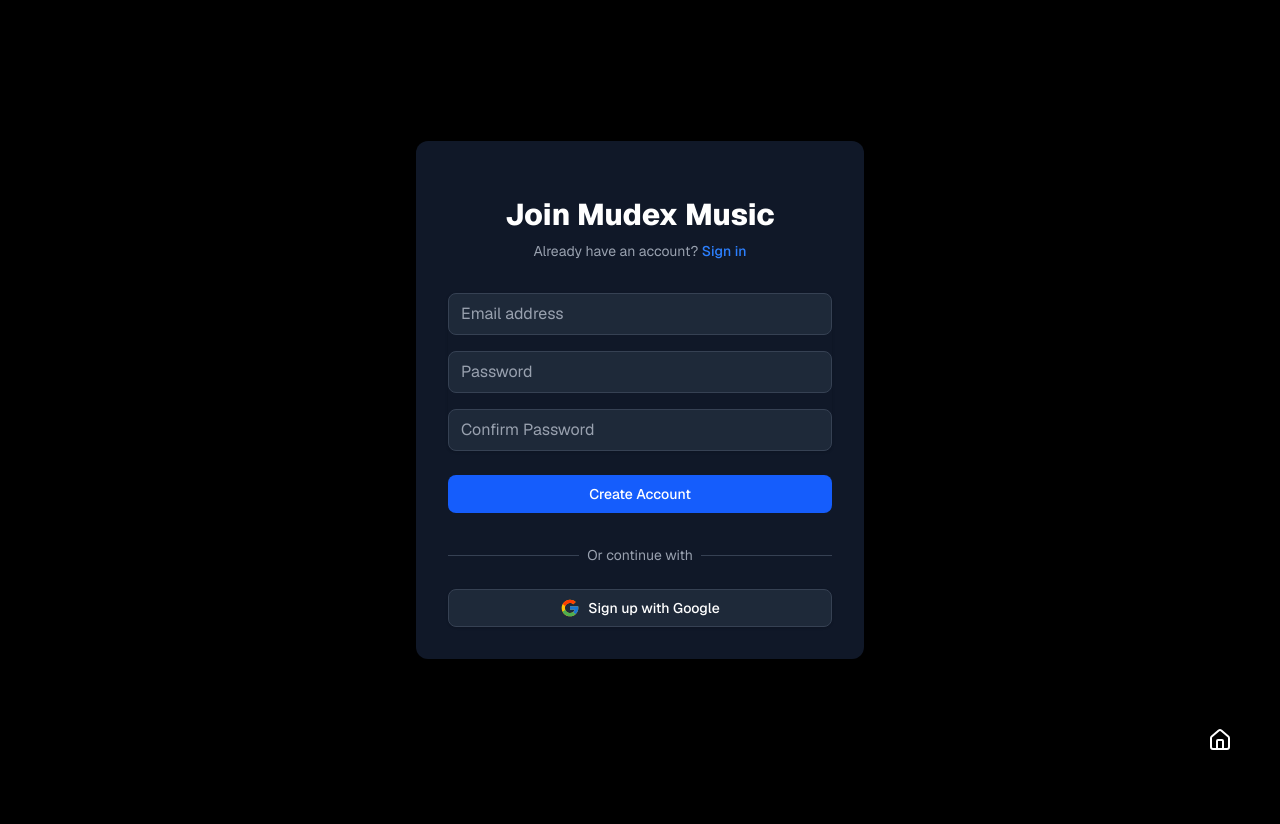
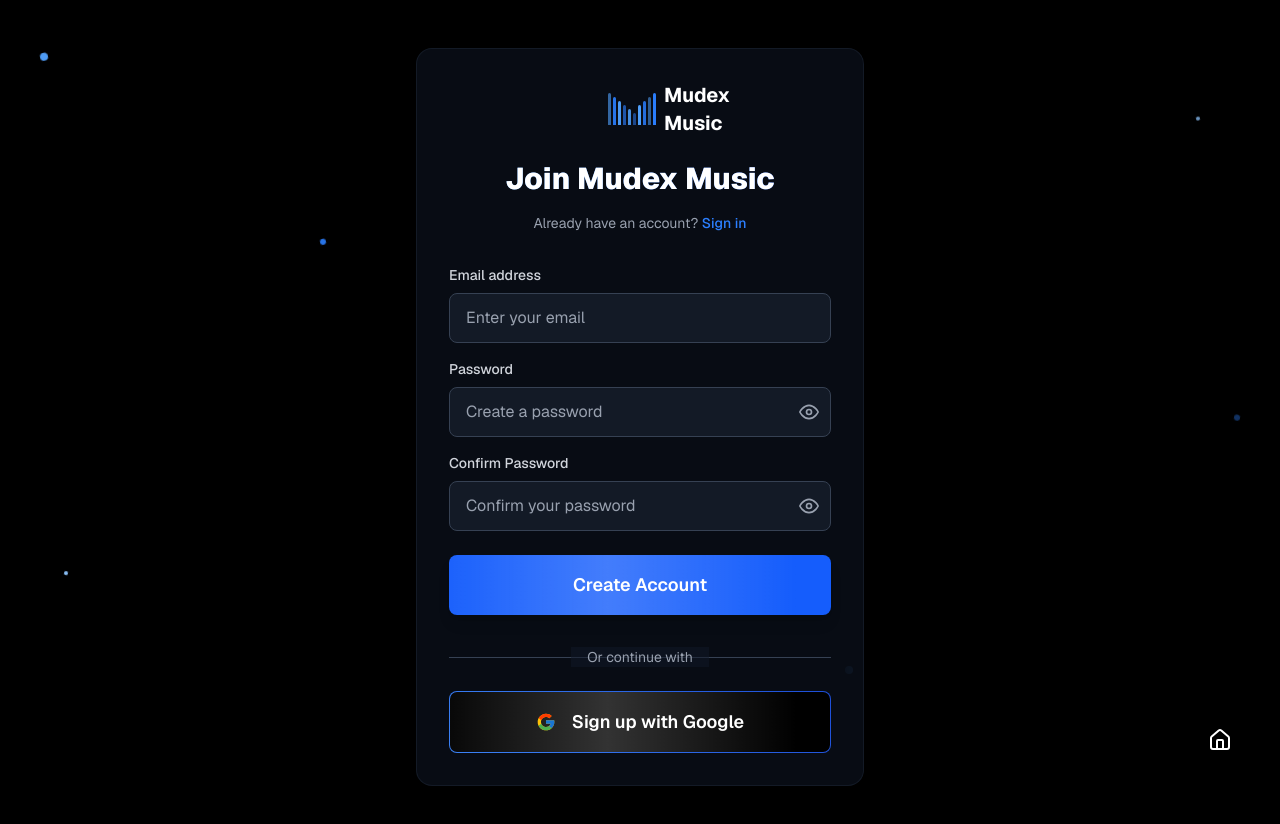
Before and after one commit to vaishcodescape/Mudex-Music, a Next.js app: page /pages/signup in a window 1280 px wide. Shown: the top 824 px of the page. Before the commit the page ends 800 px from the top, so only its background shows below. Built offline with nearby package versions, Linux system fonts and the light colour scheme.

Commit message:
animations added

```diff
--- a/src/app/pages/signin/page.tsx
+++ b/src/app/pages/signin/page.tsx
@@ -3,13 +3,17 @@
 import { useState } from 'react';
 import Link from 'next/link';
 import { FcGoogle } from 'react-icons/fc';
+import { FiEye, FiEyeOff } from 'react-icons/fi';
 import { signIn } from 'next-auth/react';
 import { useRouter } from 'next/navigation';
+import Button from '@/app/components/Button';
+import AnimatedLogo from '@/app/components/AnimatedLogo';
 
 export default function SignIn() {
   const router = useRouter();
   const [email, setEmail] = useState('');
   const [password, setPassword] = useState('');
+  const [showPassword, setShowPassword] = useState(false);
   const [error, setError] = useState('');
   const [isLoading, setIsLoading] = useState(false);
 
@@ -42,13 +46,28 @@
   };
 
   return (
-    <div className="min-h-screen bg-black text-white flex items-center justify-center px-4">
-      <div className="max-w-md w-full space-y-8 bg-gray-900 p-8 rounded-xl shadow-2xl animate-in fade-in slide-in-from-bottom-4 duration-1000">
-        <div className="animate-in fade-in duration-1000 delay-200">
-          <h2 className="mt-6 text-center text-3xl font-extrabold text-white">
+    <div className="min-h-screen bg-black text-white animate-page-fade-in relative overflow-hidden">
+      {/* Floating particles background */}
+      <div className="absolute inset-0 pointer-events-none">
+        <div className="absolute top-20 left-10 w-2 h-2 bg-blue-400 rounded-full animate-particle opacity-30"></div>
+        <div className="absolute top-32 right-20 w-1 h-1 bg-blue-300 rounded-full animate-particle opacity-40" style={{animationDelay: '2s'}}></div>
+        <div className="absolute top-64 left-1/4 w-1.5 h-1.5 bg-blue-500 rounded-full animate-particle opacity-20" style={{animationDelay: '4s'}}></div>
+        <div className="absolute bottom-40 right-1/3 w-2 h-2 bg-blue-400 rounded-full animate-particle opacity-35" style={{animationDelay: '6s'}}></div>
+        <div className="absolute bottom-60 left-16 w-1 h-1 bg-blue-300 rounded-full animate-particle opacity-25" style={{animationDelay: '3s'}}></div>
+        <div className="absolute top-1/2 right-10 w-1.5 h-1.5 bg-blue-500 rounded-full animate-particle opacity-30" style={{animationDelay: '5s'}}></div>
+      </div>
+
+      {/* Main content */}
+      <div className="relative z-10 flex items-center justify-center min-h-screen px-4 py-12">
+        <div className="max-w-md w-full space-y-8 bg-gray-900/50 backdrop-blur-xl p-8 rounded-2xl shadow-2xl border border-gray-800/50 animate-in fade-in slide-in-from-bottom-4 duration-1000">
+          <div className="flex flex-col items-center space-y-4 animate-in fade-in duration-1000 delay-200">
+            <div className="w-16 h-16">
+              <AnimatedLogo />
+            </div>
+            <h2 className="text-3xl font-extrabold text-white text-center bg-gradient-to-r from-blue-400 to-blue-600 bg-clip-text text-transparent">
               Welcome Back
             </h2>
-          <p className="mt-2 text-center text-sm text-gray-400">
+            <p className="text-center text-sm text-gray-400">
               Or{' '}
               <Link href="/pages/signup" className="font-medium text-blue-500 hover:text-blue-400 transition-colors duration-200">
                 create a new account
@@ -57,15 +76,15 @@
           </div>
 
           {error && (
-          <div className="bg-red-500/10 border border-red-500 text-red-500 px-4 py-3 rounded relative animate-in fade-in slide-in-from-top-2 duration-200" role="alert">
+            <div className="bg-red-500/10 border border-red-500 text-red-500 px-4 py-3 rounded-lg relative animate-in fade-in slide-in-from-top-2 duration-200" role="alert">
               <span className="block sm:inline">{error}</span>
             </div>
           )}
 
           <form className="mt-8 space-y-6 animate-in fade-in duration-1000 delay-300" onSubmit={handleSubmit}>
-          <div className="rounded-md shadow-sm space-y-4">
+            <div className="rounded-md space-y-4">
               <div className="animate-in fade-in slide-in-from-left-2 duration-500 delay-400">
-              <label htmlFor="email" className="sr-only">
+                <label htmlFor="email" className="block text-sm font-medium text-gray-300 mb-2">
                   Email address
                 </label>
                 <input
@@ -73,28 +92,42 @@
                   name="email"
                   type="email"
                   required
-                className="appearance-none rounded-lg relative block w-full px-3 py-2 border border-gray-700 bg-gray-800 placeholder-gray-400 text-white focus:outline-none focus:ring-2 focus:ring-blue-500 focus:border-transparent transition-all duration-200"
-                placeholder="Email address"
+                  className="appearance-none rounded-lg relative block w-full px-4 py-3 border border-gray-700 bg-gray-800/50 placeholder-gray-400 text-white focus:outline-none focus:ring-2 focus:ring-blue-500 focus:border-transparent transition-all duration-200"
+                  placeholder="Enter your email"
                   value={email}
                   onChange={(e) => setEmail(e.target.value)}
                   disabled={isLoading}
                 />
               </div>
               <div className="animate-in fade-in slide-in-from-left-2 duration-500 delay-500">
-              <label htmlFor="password" className="sr-only">
+                <label htmlFor="password" className="block text-sm font-medium text-gray-300 mb-2">
                   Password
                 </label>
+                <div className="relative">
                   <input
                     id="password"
                     name="password"
-                type="password"
+                    type={showPassword ? "text" : "password"}
                     required
-                className="appearance-none rounded-lg relative block w-full px-3 py-2 border border-gray-700 bg-gray-800 placeholder-gray-400 text-white focus:outline-none focus:ring-2 focus:ring-blue-500 focus:border-transparent transition-all duration-200"
-                placeholder="Password"
+                    className="appearance-none rounded-lg relative block w-full px-4 py-3 border border-gray-700 bg-gray-800/50 placeholder-gray-400 text-white focus:outline-none focus:ring-2 focus:ring-blue-500 focus:border-transparent transition-all duration-200 pr-12"
+                    placeholder="Enter your password"
                     value={password}
                     onChange={(e) => setPassword(e.target.value)}
                     disabled={isLoading}
                   />
+                  <button
+                    type="button"
+                    onClick={() => setShowPassword(!showPassword)}
+                    className="absolute inset-y-0 right-0 pr-3 flex items-center text-gray-400 hover:text-gray-300 transition-colors duration-200"
+                    tabIndex={-1}
+                  >
+                    {showPassword ? (
+                      <FiEyeOff className="h-5 w-5" />
+                    ) : (
+                      <FiEye className="h-5 w-5" />
+                    )}
+                  </button>
+                </div>
               </div>
             </div>
 
@@ -104,7 +137,7 @@
                   id="remember-me"
                   name="remember-me"
                   type="checkbox"
-                className="h-4 w-4 text-blue-500 focus:ring-blue-500 border-gray-700 rounded bg-gray-800 transition-colors duration-200"
+                  className="h-4 w-4 text-blue-500 focus:ring-blue-500 border-gray-700 rounded bg-gray-800/50 transition-colors duration-200"
                   disabled={isLoading}
                 />
                 <label htmlFor="remember-me" className="ml-2 block text-sm text-gray-400">
@@ -114,41 +147,47 @@
 
               <div className="text-sm">
                 <Link href="/forgot-password" className="font-medium text-blue-500 hover:text-blue-400 transition-colors duration-200">
-                Forgot your password?
+                  Forgot password?
                 </Link>
               </div>
             </div>
 
             <div className="animate-in fade-in duration-500 delay-700">
-            <button
+              <Button
                 type="submit"
+                variant="primary"
+                size="lg"
+                className="w-full"
+                loading={isLoading}
                 disabled={isLoading}
-              className="group relative w-full flex justify-center py-2 px-4 border border-transparent text-sm font-medium rounded-lg text-white bg-blue-600 hover:bg-blue-700 focus:outline-none focus:ring-2 focus:ring-offset-2 focus:ring-blue-500 disabled:opacity-50 disabled:cursor-not-allowed transition-all duration-200 hover:scale-[1.02] active:scale-[0.98]"
               >
-              {isLoading ? 'Signing in...' : 'Sign in'}
-            </button>
+                Sign in
+              </Button>
             </div>
           </form>
 
-        <div className="mt-6 animate-in fade-in duration-500 delay-800">
+          <div className="mt-8 animate-in fade-in duration-500 delay-800">
             <div className="relative">
               <div className="absolute inset-0 flex items-center">
                 <div className="w-full border-t border-gray-700"></div>
               </div>
               <div className="relative flex justify-center text-sm">
-              <span className="px-2 bg-gray-900 text-gray-400">Or continue with</span>
+                <span className="px-4 bg-gray-900/50 text-gray-400">Or continue with</span>
               </div>
             </div>
 
             <div className="mt-6">
-            <button
+              <Button
                 onClick={handleGoogleSignIn}
+                variant="secondary"
+                size="lg"
+                className="w-full"
                 disabled={isLoading}
-              className="w-full flex items-center justify-center px-4 py-2 border border-gray-700 rounded-lg shadow-sm text-sm font-medium text-white bg-gray-800 hover:bg-gray-700 focus:outline-none focus:ring-2 focus:ring-offset-2 focus:ring-blue-500 disabled:opacity-50 disabled:cursor-not-allowed transition-all duration-200 hover:scale-[1.02] active:scale-[0.98]"
               >
                 <FcGoogle className="h-5 w-5 mr-2" />
                 Sign in with Google
-            </button>
+              </Button>
+            </div>
           </div>
         </div>
       </div>
--- a/src/app/pages/signup/page.tsx
+++ b/src/app/pages/signup/page.tsx
@@ -3,14 +3,19 @@
 import { useState } from 'react';
 import Link from 'next/link';
 import { FcGoogle } from 'react-icons/fc';
+import { FiEye, FiEyeOff } from 'react-icons/fi';
 import { signIn } from 'next-auth/react';
 import { useRouter } from 'next/navigation';
+import Button from '@/app/components/Button';
+import AnimatedLogo from '@/app/components/AnimatedLogo';
 
 export default function SignUp() {
   const router = useRouter();
   const [email, setEmail] = useState('');
   const [password, setPassword] = useState('');
   const [confirmPassword, setConfirmPassword] = useState('');
+  const [showPassword, setShowPassword] = useState(false);
+  const [showConfirmPassword, setShowConfirmPassword] = useState(false);
   const [error, setError] = useState('');
   const [isLoading, setIsLoading] = useState(false);
 
@@ -41,13 +46,28 @@
   };
 
   return (
-    <div className="min-h-screen bg-black text-white flex items-center justify-center px-4">
-      <div className="max-w-md w-full space-y-8 bg-gray-900 p-8 rounded-xl shadow-2xl animate-in fade-in slide-in-from-bottom-4 duration-1000">
-        <div className="animate-in fade-in duration-1000 delay-200">
-          <h2 className="mt-6 text-center text-3xl font-extrabold text-white">
+    <div className="min-h-screen bg-black text-white animate-page-fade-in relative overflow-hidden">
+      {/* Floating particles background */}
+      <div className="absolute inset-0 pointer-events-none">
+        <div className="absolute top-20 left-10 w-2 h-2 bg-blue-400 rounded-full animate-particle opacity-30"></div>
+        <div className="absolute top-32 right-20 w-1 h-1 bg-blue-300 rounded-full animate-particle opacity-40" style={{animationDelay: '2s'}}></div>
+        <div className="absolute top-64 left-1/4 w-1.5 h-1.5 bg-blue-500 rounded-full animate-particle opacity-20" style={{animationDelay: '4s'}}></div>
+        <div className="absolute bottom-40 right-1/3 w-2 h-2 bg-blue-400 rounded-full animate-particle opacity-35" style={{animationDelay: '6s'}}></div>
+        <div className="absolute bottom-60 left-16 w-1 h-1 bg-blue-300 rounded-full animate-particle opacity-25" style={{animationDelay: '3s'}}></div>
+        <div className="absolute top-1/2 right-10 w-1.5 h-1.5 bg-blue-500 rounded-full animate-particle opacity-30" style={{animationDelay: '5s'}}></div>
+      </div>
+
+      {/* Main content */}
+      <div className="relative z-10 flex items-center justify-center min-h-screen px-4 py-12">
+        <div className="max-w-md w-full space-y-8 bg-gray-900/50 backdrop-blur-xl p-8 rounded-2xl shadow-2xl border border-gray-800/50 animate-in fade-in slide-in-from-bottom-4 duration-1000">
+          <div className="flex flex-col items-center space-y-4 animate-in fade-in duration-1000 delay-200">
+            <div className="w-16 h-16">
+              <AnimatedLogo />
+            </div>
+            <h2 className="text-3xl font-extrabold text-white text-center bg-gradient-to-r from-blue-400 to-blue-600 bg-clip-text text-transparent">
               Join Mudex Music
             </h2>
-          <p className="mt-2 text-center text-sm text-gray-400">
+            <p className="text-center text-sm text-gray-400">
               Already have an account?{' '}
               <Link href="/pages/signin" className="font-medium text-blue-500 hover:text-blue-400 transition-colors duration-200">
                 Sign in
@@ -56,15 +76,15 @@
           </div>
 
           {error && (
-          <div className="bg-red-500/10 border border-red-500 text-red-500 px-4 py-3 rounded relative animate-in fade-in slide-in-from-top-2 duration-200" role="alert">
+            <div className="bg-red-500/10 border border-red-500 text-red-500 px-4 py-3 rounded-lg relative animate-in fade-in slide-in-from-top-2 duration-200" role="alert">
               <span className="block sm:inline">{error}</span>
             </div>
           )}
 
           <form className="mt-8 space-y-6 animate-in fade-in duration-1000 delay-300" onSubmit={handleSubmit}>
-          <div className="rounded-md shadow-sm space-y-4">
+            <div className="rounded-md space-y-4">
               <div className="animate-in fade-in slide-in-from-left-2 duration-500 delay-400">
-              <label htmlFor="email" className="sr-only">
+                <label htmlFor="email" className="block text-sm font-medium text-gray-300 mb-2">
                   Email address
                 </label>
                 <input
@@ -72,77 +92,111 @@
                   name="email"
                   type="email"
                   required
-                className="appearance-none rounded-lg relative block w-full px-3 py-2 border border-gray-700 bg-gray-800 placeholder-gray-400 text-white focus:outline-none focus:ring-2 focus:ring-blue-500 focus:border-transparent transition-all duration-200"
-                placeholder="Email address"
+                  className="appearance-none rounded-lg relative block w-full px-4 py-3 border border-gray-700 bg-gray-800/50 placeholder-gray-400 text-white focus:outline-none focus:ring-2 focus:ring-blue-500 focus:border-transparent transition-all duration-200"
+                  placeholder="Enter your email"
                   value={email}
                   onChange={(e) => setEmail(e.target.value)}
                   disabled={isLoading}
                 />
               </div>
               <div className="animate-in fade-in slide-in-from-left-2 duration-500 delay-500">
-              <label htmlFor="password" className="sr-only">
+                <label htmlFor="password" className="block text-sm font-medium text-gray-300 mb-2">
                   Password
                 </label>
+                <div className="relative">
                   <input
                     id="password"
                     name="password"
-                type="password"
+                    type={showPassword ? "text" : "password"}
                     required
-                className="appearance-none rounded-lg relative block w-full px-3 py-2 border border-gray-700 bg-gray-800 placeholder-gray-400 text-white focus:outline-none focus:ring-2 focus:ring-blue-500 focus:border-transparent transition-all duration-200"
-                placeholder="Password"
+                    className="appearance-none rounded-lg relative block w-full px-4 py-3 border border-gray-700 bg-gray-800/50 placeholder-gray-400 text-white focus:outline-none focus:ring-2 focus:ring-blue-500 focus:border-transparent transition-all duration-200 pr-12"
+                    placeholder="Create a password"
                     value={password}
                     onChange={(e) => setPassword(e.target.value)}
                     disabled={isLoading}
                   />
+                  <button
+                    type="button"
+                    onClick={() => setShowPassword(!showPassword)}
+                    className="absolute inset-y-0 right-0 pr-3 flex items-center text-gray-400 hover:text-gray-300 transition-colors duration-200"
+                    tabIndex={-1}
+                  >
+                    {showPassword ? (
+                      <FiEyeOff className="h-5 w-5" />
+                    ) : (
+                      <FiEye className="h-5 w-5" />
+                    )}
+                  </button>
+                </div>
               </div>
               <div className="animate-in fade-in slide-in-from-left-2 duration-500 delay-600">
-              <label htmlFor="confirm-password" className="sr-only">
+                <label htmlFor="confirm-password" className="block text-sm font-medium text-gray-300 mb-2">
                   Confirm Password
                 </label>
+                <div className="relative">
                   <input
                     id="confirm-password"
                     name="confirm-password"
-                type="password"
+                    type={showConfirmPassword ? "text" : "password"}
                     required
-                className="appearance-none rounded-lg relative block w-full px-3 py-2 border border-gray-700 bg-gray-800 placeholder-gray-400 text-white focus:outline-none focus:ring-2 focus:ring-blue-500 focus:border-transparent transition-all duration-200"
-                placeholder="Confirm Password"
+                    className="appearance-none rounded-lg relative block w-full px-4 py-3 border border-gray-700 bg-gray-800/50 placeholder-gray-400 text-white focus:outline-none focus:ring-2 focus:ring-blue-500 focus:border-transparent transition-all duration-200 pr-12"
+                    placeholder="Confirm your password"
                     value={confirmPassword}
                     onChange={(e) => setConfirmPassword(e.target.value)}
                     disabled={isLoading}
                   />
+                  <button
+                    type="button"
+                    onClick={() => setShowConfirmPassword(!showConfirmPassword)}
+                    className="absolute inset-y-0 right-0 pr-3 flex items-center text-gray-400 hover:text-gray-300 transition-colors duration-200"
+                    tabIndex={-1}
+                  >
+                    {showConfirmPassword ? (
+                      <FiEyeOff className="h-5 w-5" />
+                    ) : (
+                      <FiEye className="h-5 w-5" />
+                    )}
+                  </button>
+                </div>
               </div>
             </div>
 
             <div className="animate-in fade-in duration-500 delay-700">
-            <button
+              <Button
                 type="submit"
+                variant="primary"
+                size="lg"
+                className="w-full"
+                loading={isLoading}
                 disabled={isLoading}
-              className="group relative w-full flex justify-center py-2 px-4 border border-transparent text-sm font-medium rounded-lg text-white bg-blue-600 hover:bg-blue-700 focus:outline-none focus:ring-2 focus:ring-offset-2 focus:ring-blue-500 disabled:opacity-50 disabled:cursor-not-allowed transition-all duration-200 hover:scale-[1.02] active:scale-[0.98]"
               >
-              {isLoading ? 'Creating account...' : 'Create Account'}
-            </button>
+                Create Account
+              </Button>
             </div>
           </form>
 
-        <div className="mt-6 animate-in fade-in duration-500 delay-800">
+          <div className="mt-8 animate-in fade-in duration-500 delay-800">
             <div className="relative">
               <div className="absolute inset-0 flex items-center">
                 <div className="w-full border-t border-gray-700"></div>
               </div>
               <div className="relative flex justify-center text-sm">
-              <span className="px-2 bg-gray-900 text-gray-400">Or continue with</span>
+                <span className="px-4 bg-gray-900/50 text-gray-400">Or continue with</span>
               </div>
             </div>
 
             <div className="mt-6">
-            <button
+              <Button
                 onClick={handleGoogleSignUp}
+                variant="secondary"
+                size="lg"
+                className="w-full"
                 disabled={isLoading}
-              className="w-full flex items-center justify-center px-4 py-2 border border-gray-700 rounded-lg shadow-sm text-sm font-medium text-white bg-gray-800 hover:bg-gray-700 focus:outline-none focus:ring-2 focus:ring-offset-2 focus:ring-blue-500 disabled:opacity-50 disabled:cursor-not-allowed transition-all duration-200 hover:scale-[1.02] active:scale-[0.98]"
               >
                 <FcGoogle className="h-5 w-5 mr-2" />
                 Sign up with Google
-            </button>
+              </Button>
+            </div>
           </div>
         </div>
       </div>
```
Also changed, not shown: src/app/components/Header.tsx (+17 -41 lines). Lines whose indentation alone changed are shown as unchanged.
